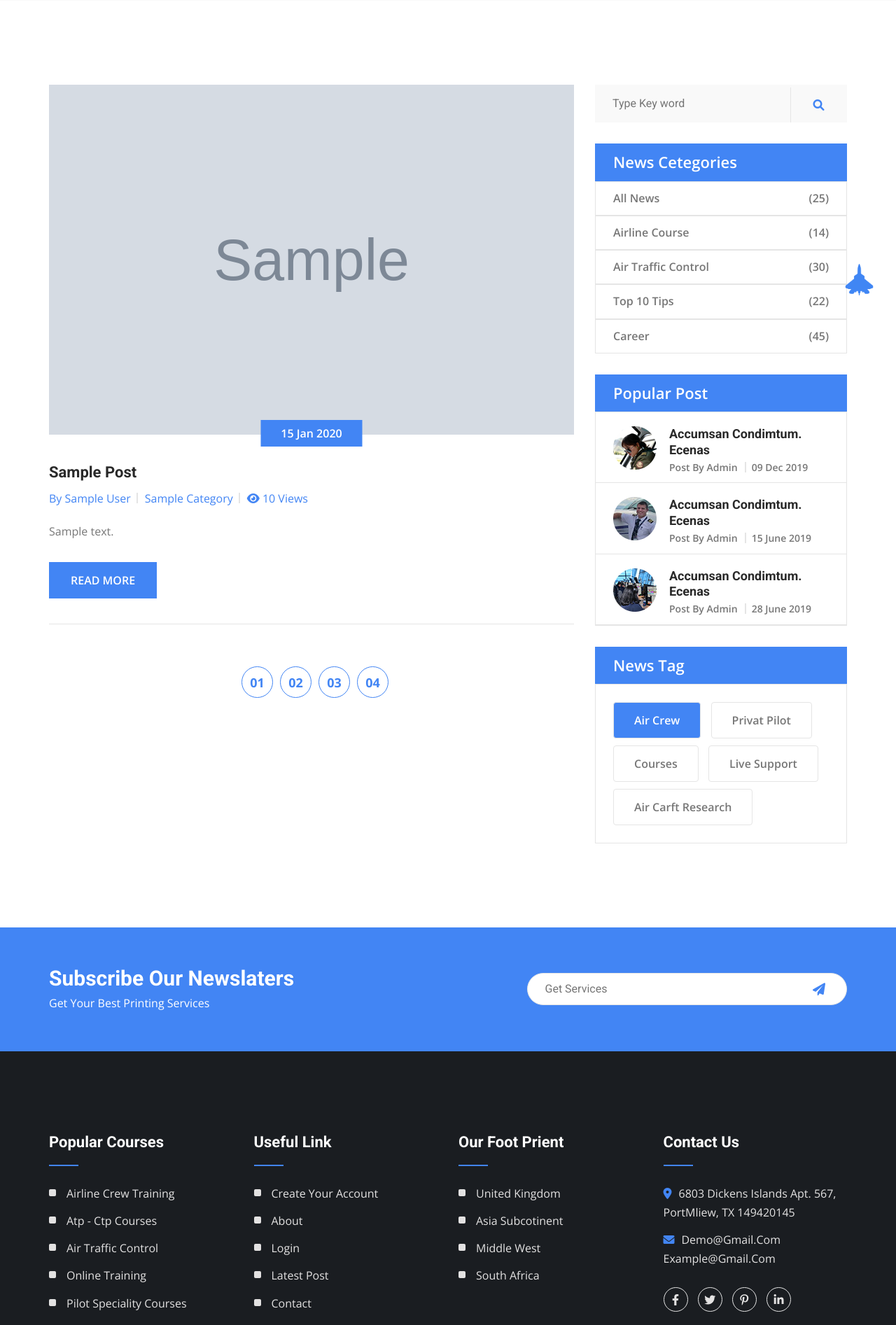
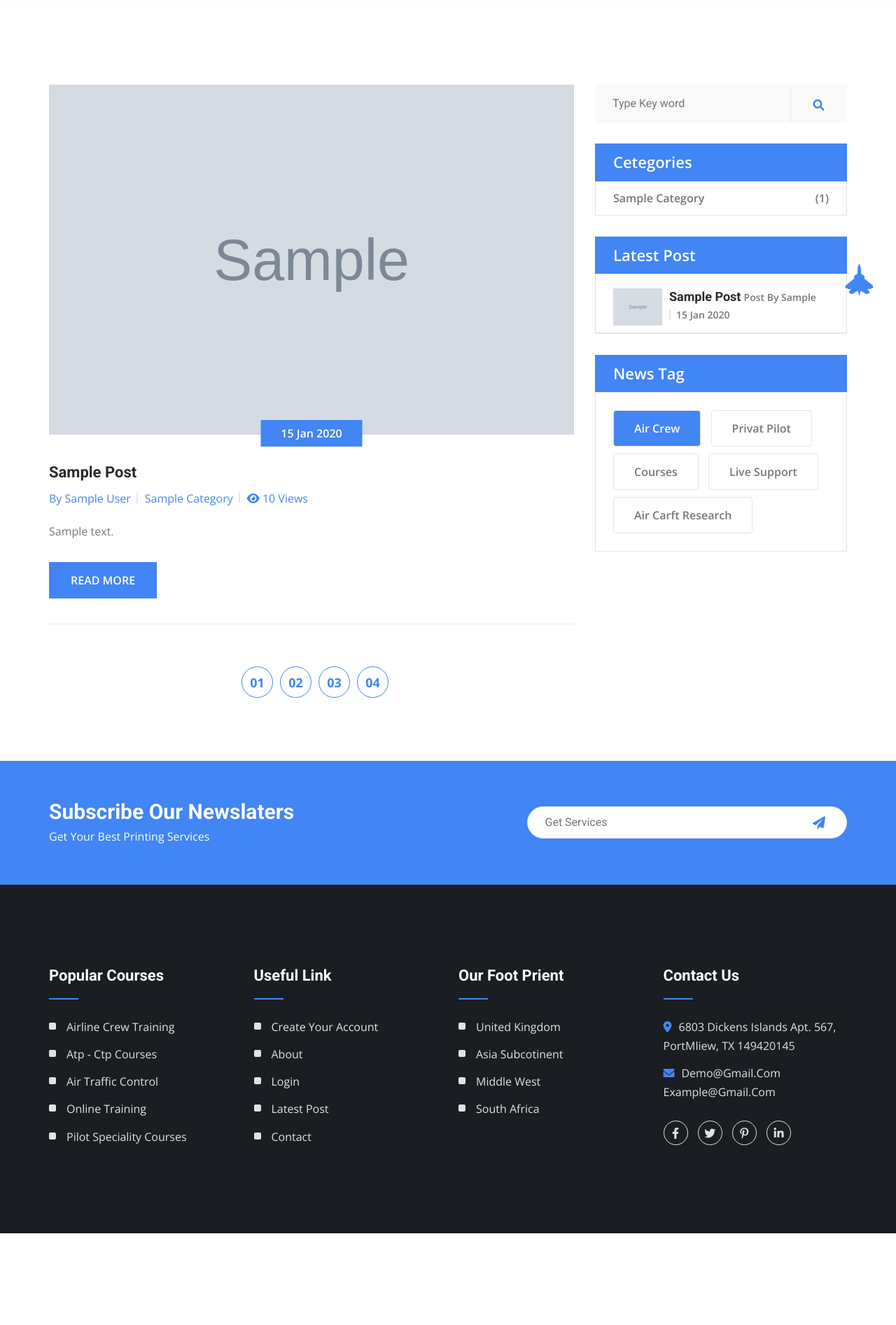
Before and after one commit to EhsanSSE/myproject, a Django app: page /blog/ in a window 1280 px wide. Shown: the part 425-2318 px from the top of the page at 70% size. After the commit the page ends 2187 px from the top, so only its background shows below. Run offline with Django 4.2, Linux system fonts and the light colour scheme; tables that the repository leaves empty hold one stand-in row (values such as "Sample post"); grey boxes marked "Sample" are stand-in pictures; some libraries are stand-ins or nearby versions.

Commit message:
template tags created and made categories and latest post dynamic
templatetags directory created in blog app
defined latest post function and used it in blog and details templates

```diff
--- /dev/null
+++ b/blog/templatetags/blog_tags.py
@@ -0,0 +1,21 @@
+from django import template
+from blog.models import Post, Category
+from django.utils.timezone import now
+
+
+register = template.Library()
+
+
+@register.inclusion_tag('blog/blog-latest-post.html')
+def latestposts(arg=3):
+    posts = Post.objects.filter(status=True, published_date__lte=now()).order_by('-published_date')[:arg]
+    return {'posts': posts}
+
+@register.inclusion_tag('blog/blog-categories.html')
+def postcategories():
+    posts = Post.objects.filter(status=True, published_date__lte=now())
+    categories = Category.objects.all()
+    cat_dic ={}
+    for name in categories:
+        cat_dic[name]=posts.filter(category=name).count()
+    return {'categories': cat_dic}
--- a/templates/blog/blog-3.html
+++ b/templates/blog/blog-3.html
@@ -1,4 +1,7 @@
-{% extends "base.html" %} {% load static %} {% block content %}
+{% extends "base.html" %}
+{% load static %}
+{% load blog_tags %}
+{% block content %}
 
 <!-- banner-section start -->
 <section class="inner-banner-section pt-120 pb-120">
@@ -89,61 +92,8 @@
               <i class="fas fa-search"></i>
             </button>
           </div>
-          <div class="widget-box mb-30">
-            <span class="caption">news cetegories</span>
-            <ul class="category-content">
-              <li><a href="#">All news</a><span class="count">25</span></li>
-              <li>
-                <a href="#">Airline Course</a><span class="count">14</span>
-              </li>
-              <li>
-                <a href="#">Air Traffic Control</a><span class="count">30</span>
-              </li>
-              <li><a href="#">Top 10 Tips</a><span class="count">22</span></li>
-              <li><a href="#">Career</a><span class="count">45</span></li>
-            </ul>
-          </div>
-          <div class="widget-box mb-30">
-            <span class="caption">popular post</span>
-            <div class="popular-item-area">
-              <div class="single-popular-item d-flex flex-wrap">
-                <div class="popular-item-thumb">
-                  <img src={% static "images/popular-1.png" %} alt="blog-image">
-                </div>
-                <div class="popular-item-content">
-                  <a href="#"
-                    ><h5>accumsan condimtum. ecenas</h5></a
-                  >
-                  <span class="blog-user">post by admin</span
-                  ><span class="blog-date">09 dec 2019</span>
-                </div>
-              </div>
-              <div class="single-popular-item d-flex flex-wrap">
-                <div class="popular-item-thumb">
-                  <img src={% static "images/popular-2.png" %} alt="blog-image">
-                </div>
-                <div class="popular-item-content">
-                  <a href="#"
-                    ><h5>accumsan condimtum. ecenas</h5></a
-                  >
-                  <span class="blog-user">post by admin</span
-                  ><span class="blog-date">15 June 2019</span>
-                </div>
-              </div>
-              <div class="single-popular-item d-flex flex-wrap">
-                <div class="popular-item-thumb">
-                  <img src={% static "images/popular-3.png" %} alt="blog-image">
-                </div>
-                <div class="popular-item-content">
-                  <a href="#"
-                    ><h5>accumsan condimtum. ecenas</h5></a
-                  >
-                  <span class="blog-user">post by admin</span
-                  ><span class="blog-date">28 June 2019</span>
-                </div>
-              </div>
-            </div>
-          </div>
+          {% postcategories %}
+          {% latestposts %}
           <div class="widget-box mb-30">
             <span class="caption">news tag</span>
             <div class="tag-item-wrapper">
--- /dev/null
+++ b/templates/blog/blog-categories.html
@@ -0,0 +1,8 @@
+<div class="widget-box mb-30">
+    <span class="caption">cetegories</span>
+    <ul class="category-content">
+        {% for name, count in categories.items %}
+      <li><a href="#">{{name}}</a><span class="count">{{count}}</span></li>
+      {% endfor %}
+    </ul>
+  </div>
--- /dev/null
+++ b/templates/blog/blog-latest-post.html
@@ -0,0 +1,16 @@
+<div class="widget-box mb-30">
+    <span class="caption">latest post</span>
+    <div class="popular-item-area">
+        {% for post in posts %}
+        <div class="single-popular-item d-flex flex-wrap">
+            <div class="popular-item-thumb">
+                <img src={{post.image.url}} alt="blog-image">
+            </div>
+            <div class="popular-item-content">
+                <a href="{% url 'blog:details' pk=post.id %}"><h5>{{post.title}}</h5></a>
+                <span class="blog-user">post by {{post.author.first_name}}</span><span class="blog-date">{{post.published_date|date:'d M Y'}}</span>
+            </div>
+        </div>
+        {% endfor %}
+    </div>
+</div>
```
Also changed, not shown: templates/blog/blog-details.html (+6 -42 lines), blog/templatetags/__init__.py (added).
